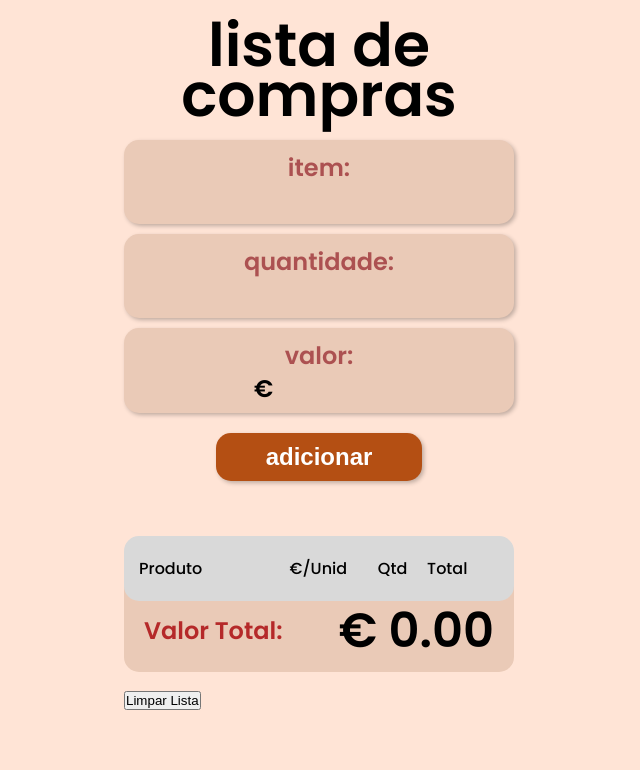
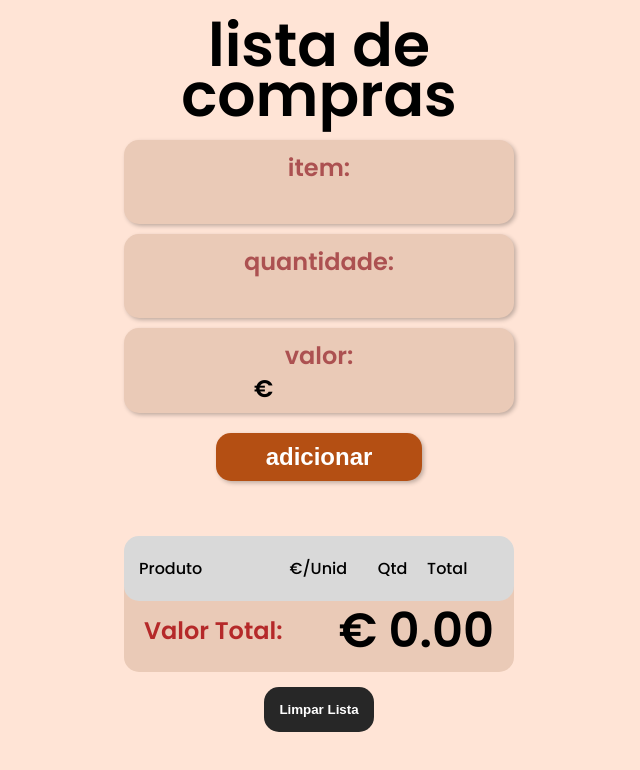
Before and after one commit to PhillipeMartinsRamos/Lista-de-Compras, a React (Vite) app in the folder listadecompras/: page / in a window 1280 px wide. Shown: the top 770 px of the page, without its empty margins (321-961 px from the left). Built offline with nearby package versions, Linux system fonts and the light colour scheme.

Commit message:
make the clearList button prettier :-3

```diff
--- a/listadecompras/src/App.css
+++ b/listadecompras/src/App.css
@@ -1,6 +1,8 @@
 .App{
     max-width: 430px;
-    padding:  20px;
+    padding: 20px;
+    display: flex;
+    flex-direction: column;
 }
 
 .title {
@@ -15,3 +17,18 @@
 .list-container {
     margin-top: 40px;
 }
+
+.clearList{
+    padding: 15px;
+    border-radius: 15px;
+    border: none;
+    background-color: #272727;
+    color: white;
+    font-weight: 700;
+    width: fit-content;
+    align-self: center;
+}
+
+.clearList:active{
+    transform: scale(95%);
+}
--- a/listadecompras/src/App.jsx
+++ b/listadecompras/src/App.jsx
@@ -2,14 +2,11 @@ import { useEffect, useState } from "react";
 import "./App.css";
 import Input from "./components/Input";
 import ProductList from "./components/ProductList";
-import uniqid from "uniqid"
+import uniqid from "uniqid";
 
 function App() {
-
   // getting the stored list from localstorage
-  const storedList = JSON.parse(localStorage.getItem("list"))
-  ;
-
+  const storedList = JSON.parse(localStorage.getItem("list"));
   // saving the stored list or creating an empty list
   const [shoppingList, setShoppingList] = useState(
     storedList ? storedList : []
@@ -34,7 +31,7 @@ function App() {
       qty: qty,
     };
 
-    setShoppingList([...shoppingList, addedItems])
+    setShoppingList([...shoppingList, addedItems]);
 
     setItem("");
     setPrice("");
@@ -43,12 +40,9 @@ function App() {
     console.log(addedItems);
   };
 
-  const handleDelete = (id)=> {
-
-    setShoppingList(shoppingList.filter((item)=>item.id !== id))
-
-
-  }
+  const handleDelete = (id) => {
+    setShoppingList(shoppingList.filter((item) => item.id !== id));
+  };
 
   return (
     <div className="App">
@@ -67,11 +61,14 @@ function App() {
       </div>
       <div className="list-container">
         {/* aqui fica a lista */}
-        {shoppingList && <ProductList productList={shoppingList} handleDelete={handleDelete} />}
+        {shoppingList && (
+          <ProductList productList={shoppingList} handleDelete={handleDelete} />
+        )}
       </div>
-      <button onClick={() => setShoppingList([])}>Limpar Lista</button>
+      <button className="clearList" onClick={() => setShoppingList([])}>
+          Limpar Lista
+        </button>
     </div>
-
   );
 }
 
```
